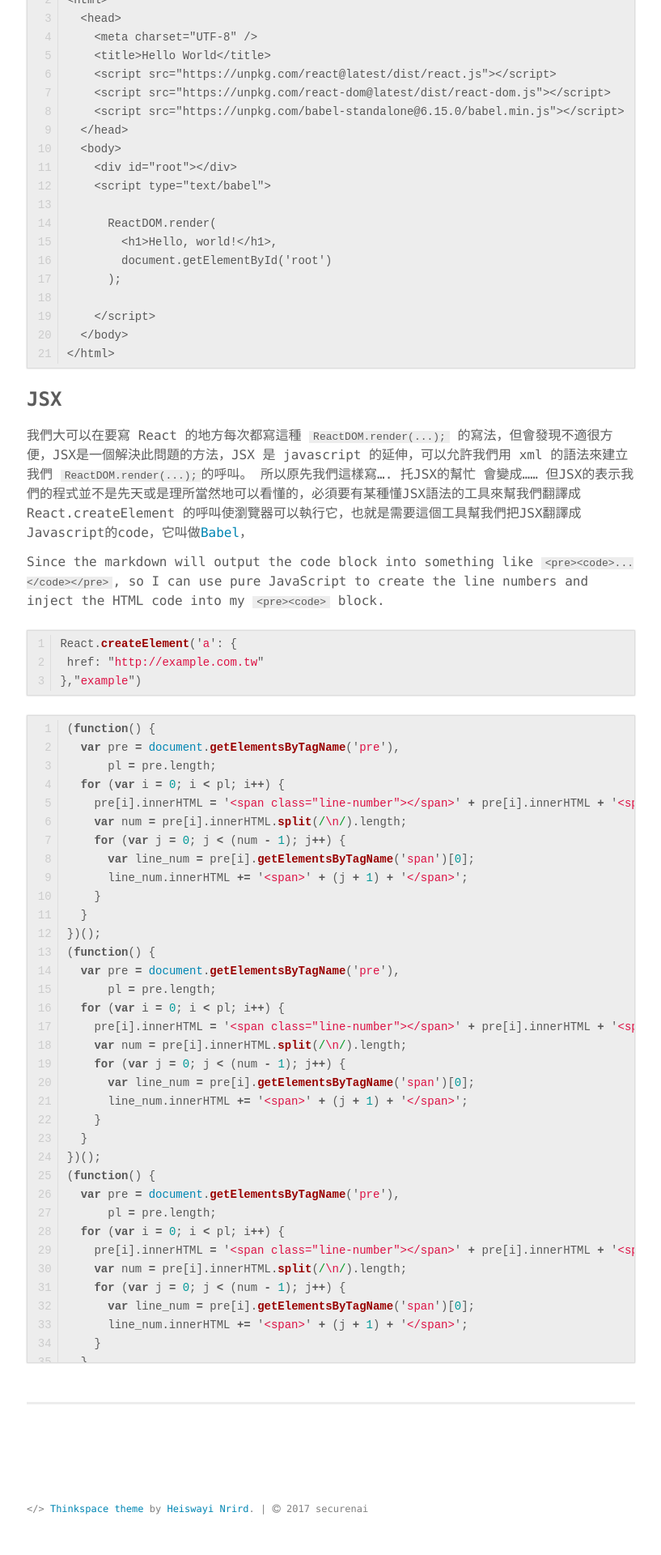
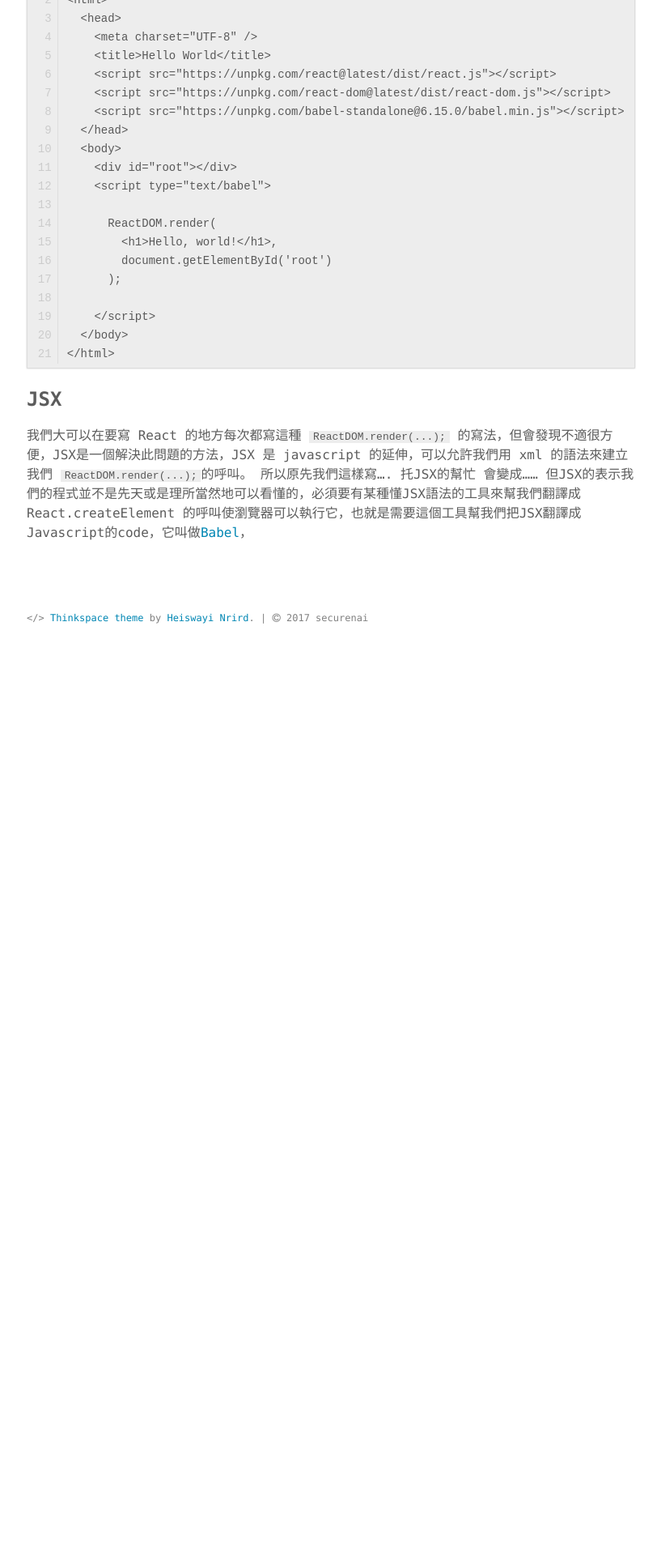
Before and after one commit to securenai/securenai.github.io, a Jekyll site: the page built from react/react_page1.md, in a window 1280 px wide. Shown: the part 1035-2955 px from the top of the page at 81% size, without its empty margins (231-1048 px from the left). Built offline with Jekyll 4.4.1, drawn with Linux system fonts in a browser that asks for light colours; our own code applies the rules of GitHub Pages for plain Markdown files; after the commit the page ends 1855 px from its top, so only the background shows below that.

Commit message:
Updated react_page1.md

````diff
--- a/react/react_page1.md
+++ b/react/react_page1.md
@@ -58,68 +58,3 @@ DOM 元素主要由三樣東西組成等
 我們大可以在要寫 React 的地方每次都寫這種 `ReactDOM.render(...);` 的寫法，但會發現不適很方便，JSX是一個解決此問題的方法，JSX 是 javascript 的延伸，可以允許我們用 xml 的語法來建立我們 `ReactDOM.render(...);`的呼叫。
 所以原先我們這樣寫.... 托JSX的幫忙 會變成......
 但JSX的表示我們的程式並不是先天或是理所當然地可以看懂的，必須要有某種懂JSX語法的工具來幫我們翻譯成React.createElement 的呼叫使瀏覽器可以執行它，也就是需要這個工具幫我們把JSX翻譯成Javascript的code，它叫做[Babel](https://babeljs.io/)，
-
-
-
-
-
-Since the markdown will output the code block into something like `<pre><code>...</code></pre>`, so I can use pure JavaScript to create the line numbers and inject the HTML code into my `<pre><code>` block.
-
-```js
-React.createElement('a': {
- href: "http://example.com.tw"
-},"example")
-```
-
-```js
-(function() {
-  var pre = document.getElementsByTagName('pre'),
-      pl = pre.length;
-  for (var i = 0; i < pl; i++) {
-    pre[i].innerHTML = '<span class="line-number"></span>' + pre[i].innerHTML + '<span class="cl"></span>';
-    var num = pre[i].innerHTML.split(/\n/).length;
-    for (var j = 0; j < (num - 1); j++) {
-      var line_num = pre[i].getElementsByTagName('span')[0];
-      line_num.innerHTML += '<span>' + (j + 1) + '</span>';
-    }
-  }
-})();
-(function() {
-  var pre = document.getElementsByTagName('pre'),
-      pl = pre.length;
-  for (var i = 0; i < pl; i++) {
-    pre[i].innerHTML = '<span class="line-number"></span>' + pre[i].innerHTML + '<span class="cl"></span>';
-    var num = pre[i].innerHTML.split(/\n/).length;
-    for (var j = 0; j < (num - 1); j++) {
-      var line_num = pre[i].getElementsByTagName('span')[0];
-      line_num.innerHTML += '<span>' + (j + 1) + '</span>';
-    }
-  }
-})();
-(function() {
-  var pre = document.getElementsByTagName('pre'),
-      pl = pre.length;
-  for (var i = 0; i < pl; i++) {
-    pre[i].innerHTML = '<span class="line-number"></span>' + pre[i].innerHTML + '<span class="cl"></span>';
-    var num = pre[i].innerHTML.split(/\n/).length;
-    for (var j = 0; j < (num - 1); j++) {
-      var line_num = pre[i].getElementsByTagName('span')[0];
-      line_num.innerHTML += '<span>' + (j + 1) + '</span>';
-    }
-  }
-})();
-(function() {
-  var pre = document.getElementsByTagName('pre'),
-      pl = pre.length;
-  for (var i = 0; i < pl; i++) {
-    pre[i].innerHTML = '<span class="line-number"></span>' + pre[i].innerHTML + '<span class="cl"></span>';
-    var num = pre[i].innerHTML.split(/\n/).length;
-    for (var j = 0; j < (num - 1); j++) {
-      var line_num = pre[i].getElementsByTagName('span')[0];
-      line_num.innerHTML += '<span>' + (j + 1) + '</span>';
-    }
-  }
-})();
-```
-
-<div class="divider"></div>
````
